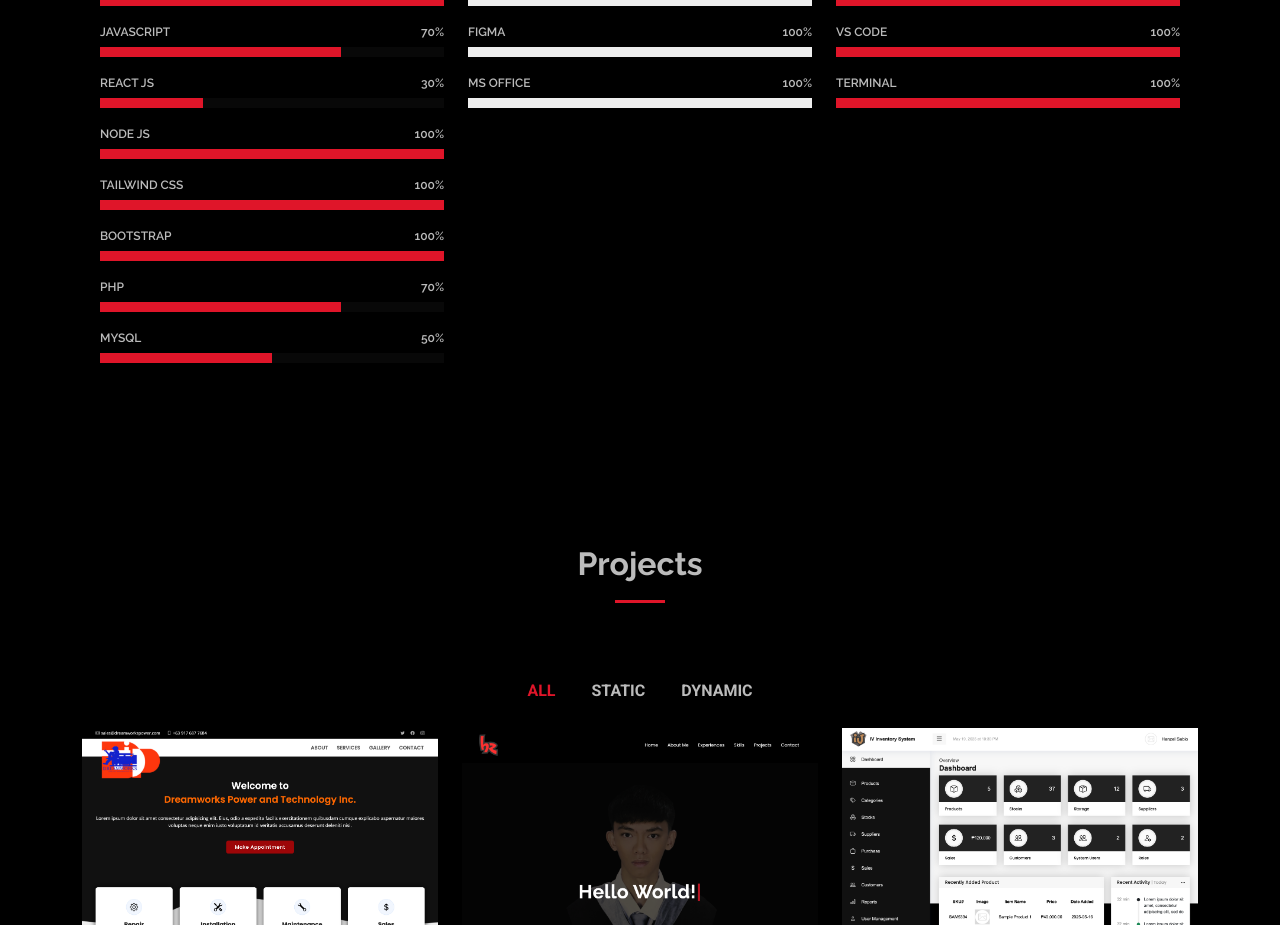
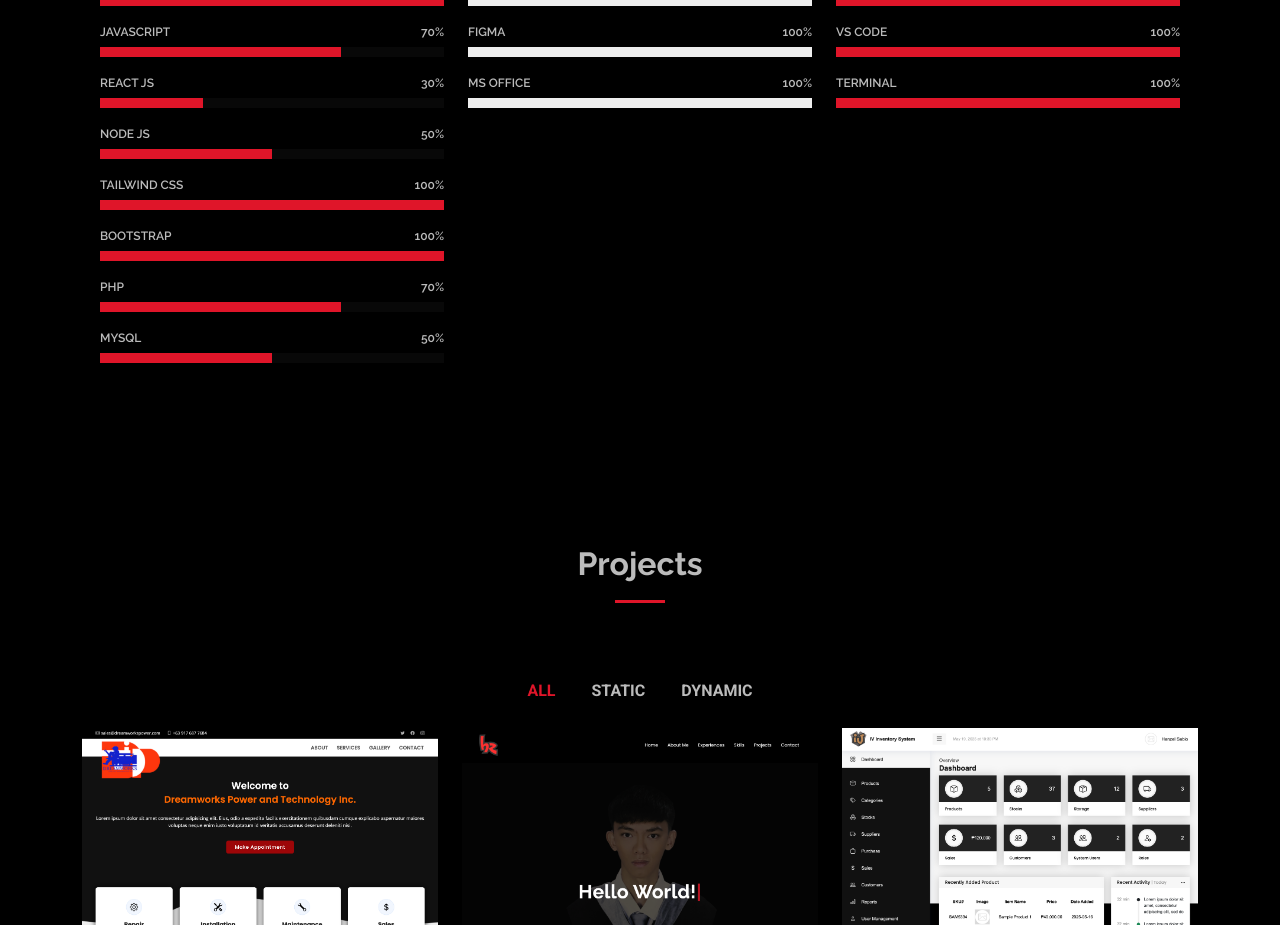
Before and after one commit to hanzelsabio/react-portfolio, a React (Vite) app: page / in a window 1280 px wide. Shown: the part 2640-3565 px from the top of the page. Built offline with nearby package versions, Linux system fonts and the light colour scheme.

Commit message:
Modified node js skill percentage

```diff
--- a/src/components/Skills.jsx
+++ b/src/components/Skills.jsx
@@ -6,7 +6,7 @@ function Skills() {
     { name: "HTML / CSS", value: 100 },
     { name: "JavaScript", value: 70 },
     { name: "React JS", value: 30 },
-    { name: "Node JS", value: 100 },
+    { name: "Node JS", value: 50 },
     { name: "Tailwind CSS", value: 100 },
     { name: "Bootstrap", value: 100 },
     { name: "PHP", value: 70 },
```
